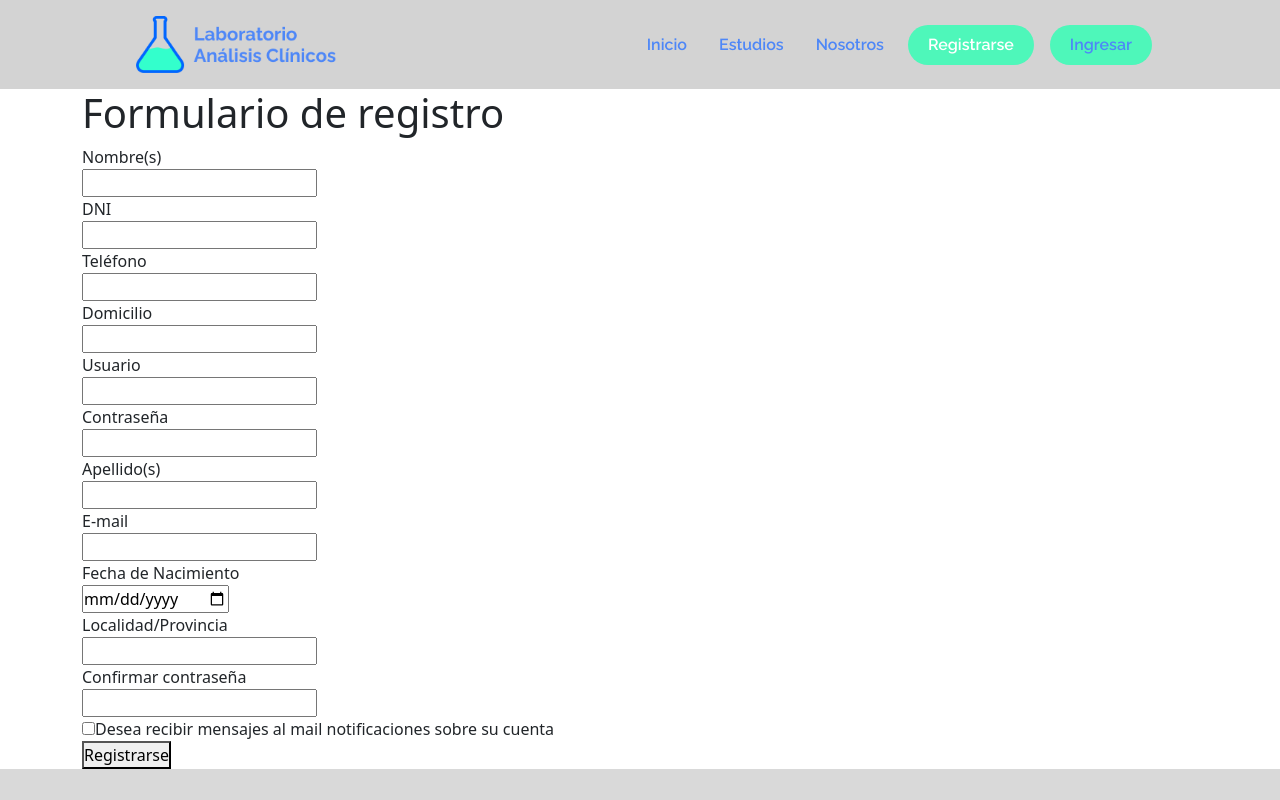
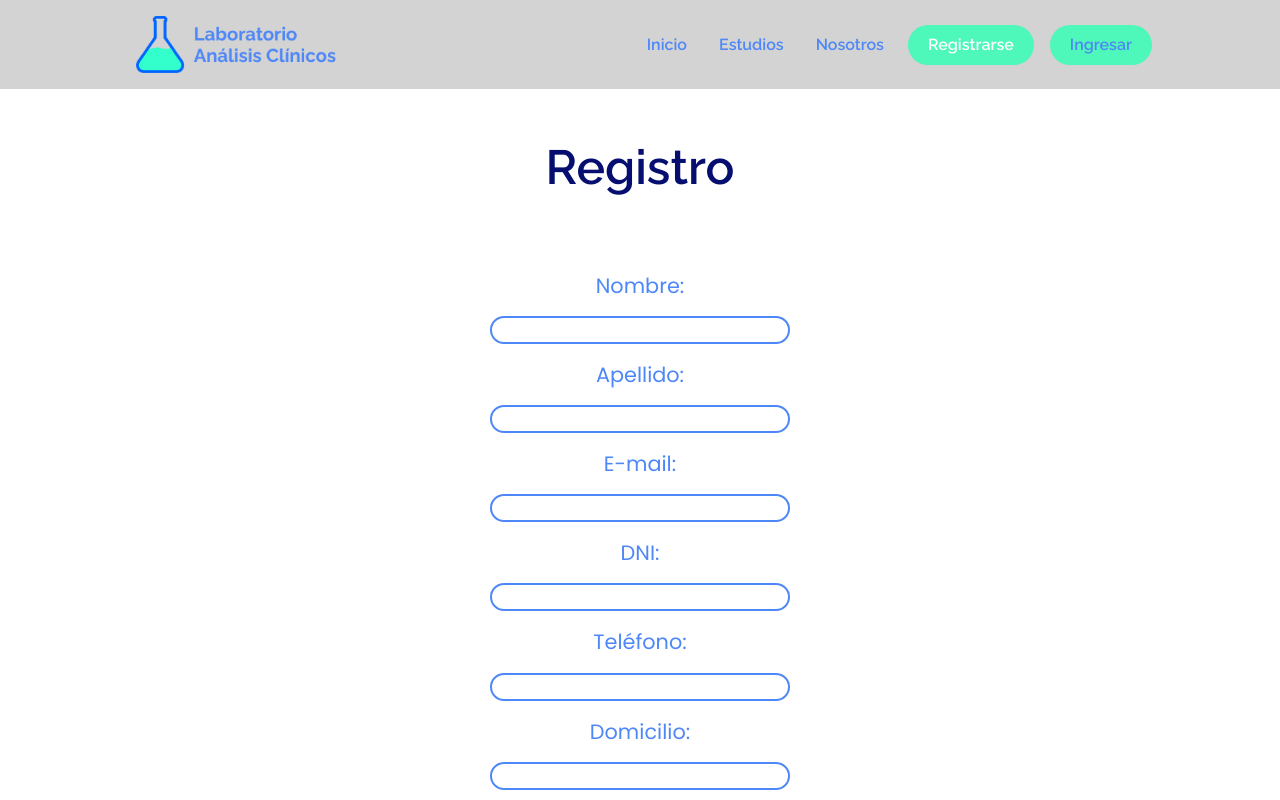
Before and after one commit to Francisco-Intelangelo/Laboratorio-de-Analisis-Clinicos, a React (Vite) app: page /registrarse in a window 1280 px wide. Shown: the top 800 px of the page. Built offline with nearby package versions, Linux system fonts and the light colour scheme.

Commit message:
cambio form registro falta el back

```diff
--- a/src/Pages/Ingresar/Ingresar.css
+++ b/src/Pages/Ingresar/Ingresar.css
@@ -46,6 +46,9 @@
     font-family: 'Poppins';
     padding-bottom: 30px;
 }
+.button_registro:hover{
+    background: none;
+}
 @media  (min-width: 990px){
     .sign_in{
         height: auto;
--- a/src/Pages/Registrarse/Registrarse.css
+++ b/src/Pages/Registrarse/Registrarse.css
@@ -0,0 +1,36 @@
+.container_formRegister{
+    display: flex;
+    justify-content: center;
+    text-align: center;
+}
+
+.form_register{
+    padding-top: 50px;
+}
+
+.form_register .titleRegister{
+    font-family: 'Raleway';
+    font-weight: 600;
+    font-size: 3em;
+    color: #060F6F;
+    text-align: center;
+    padding-bottom: 50px;
+}
+.form_register .label{
+    font-family: 'Poppins';
+    color: #4E87F7;
+    font-size: 1.3em;
+    padding: 15px 0;
+}
+.form_register .input, .input_data{
+    border-radius: 20px;
+    border: 2px solid #4E87F7;
+    width: 300px;
+    padding: 0 10px;
+}
+.form_register .send{
+    border: none;
+    background-color: #4EF7BA;
+    padding: 5px 10px;
+    border-radius: 20px;
+}
--- a/src/Pages/Registrarse/Registrarse.jsx
+++ b/src/Pages/Registrarse/Registrarse.jsx
@@ -10,17 +10,16 @@ export const Registrarse = () => {
     const {register, formState: {errors}, handleSubmit , watch, reset} = useForm({
         defaultValues: {
             name:'',
+            last_name:'',
+            email:'',
             dni:'',
-            email:'',
+            phone:'',
+            adress:'',
+            date:'',
+            city:'',
+            user:'',
             password:'',
             confirmPass:'',
-            phone:'',
-            adress:'',
-            user:'',
-            date:'',
-            city:'',
-            last_name:'',
-            more_info: false,
         }
     });
 
@@ -41,14 +40,14 @@ export const Registrarse = () => {
 
 
     return (
-        <div className="container">
+        <div className="container_formRegister">
             <div className='register'>
                 <form onSubmit={onSubmit} className='form_register'>
-                    <h1 className="titleRegister">Formulario de registro</h1>
+                    <h1 className="titleRegister">Registro</h1>
                     <div className='sd'>
                         <div className='form_div'>
                             <div>
-                                <label>Nombre(s)</label>
+                                <label className='label'>Nombre:</label>
                             </div>
                             <div>
                                 <input type="text" className="input" name='name' {...register('name', {
@@ -57,7 +56,33 @@ export const Registrarse = () => {
                                 {errors.name?.type === "required" && <p>Nombre requerido</p>}
                             </div>
                             <div>
-                                <label>DNI</label>
+                                <label className='label'>Apellido:</label>
+                            </div>
+                            <div>
+                                <input type="text" className="input" name='last_name' {...register('last_name', {
+                                required: {
+                                value: true,
+                                }
+                                })}/>
+                                {errors.last_name?.type === "required" && <p>Apellido requerido</p>}
+                            </div>
+                            <div>
+                                <label className='label'>E-mail:</label>
+                            </div>
+                            <div>
+                                <input type="email" className="input" name='email' {...register('email', {
+                                required: {
+                                value: true,
+                                menssage: "Email requerido",
+                                },
+                                pattern: {
+                                value: /^[a-zA-Z0-9_.+-]+@[a-zA-Z0-9-]+\.[a-zA-Z0-9-.]+$/,
+                                },
+                                })}/>
+                                {errors.email?.type === "required" && <p>Email requerido</p>}
+                            </div>
+                            <div>
+                                <label className='label'>DNI:</label>
                             </div>
                             <div>
                                 <input type="text" className="input" name='dni' {...register('dni', {
@@ -66,7 +91,7 @@ export const Registrarse = () => {
                                 {errors.dni?.type === "required" && <p>DNI requerido</p>}
                             </div>
                             <div>
-                                <label>Teléfono</label>
+                                <label className='label'>Teléfono:</label>
                             </div>
                             <div>
                                 <input type="tel" className="input" name='phone' {...register('phone', {
@@ -75,7 +100,7 @@ export const Registrarse = () => {
                                 {errors.phone?.type === "required" && <p>Teléfono requerido</p>}
                             </div>
                             <div>
-                                <label>Domicilio</label>
+                                <label className='label'>Domicilio:</label>
                             </div>
                             <div>
                                 <input type="text" className="input" name='adress' {...register('adress', {
@@ -84,7 +109,29 @@ export const Registrarse = () => {
                                 {errors.adress?.type === "required" && <p>Domicilio requerido</p>}
                             </div>
                             <div>
-                                <label>Usuario</label>
+                                <label className='label'>Fecha de Nacimiento:</label>
+                            </div>
+                            <div>
+                                <input type="date" className='input' name='date' {...register('date', {
+                                required: {
+                                value: true,
+                                }
+                                })}/>
+                                {errors.date?.type === "required" && <p>Fecha requerida</p>}
+                            </div>
+                            <div>
+                                <label className='label'>Localidad/Provincia:</label>
+                            </div>
+                            <div>
+                                <input type="text" className='input' name='city' {...register('city', {
+                                required: {
+                                value: true,
+                                }
+                                })}/>
+                                {errors.city?.type === "required" && <p>Campo requerido</p>}
+                            </div>
+                            <div>
+                                <label className='label'>Usuario:</label>
                             </div>
                             <div>
                                 <input type="text" className="input_data" name='user' {...register('user' , {
@@ -95,7 +142,7 @@ export const Registrarse = () => {
                                 {errors.user?.type === "minLength" && (<p>Nombre debe ser mayor a 3 caracteres</p>)}
                             </div>
                             <div>
-                                <label>Contraseña</label>
+                                <label className='label'>Contraseña:</label>
                             </div>
                             <div>
                                 <input type="password" className="input_data" name='password' {...register('password', {
@@ -111,56 +158,8 @@ export const Registrarse = () => {
                             </div>
                         </div>
                         <div className='form_div_div'>
-                            <div>
-                                <label>Apellido(s)</label>
-                            </div>
-                            <div>
-                                <input type="text" className="input" name='last_name' {...register('last_name', {
-                                required: {
-                                value: true,
-                                }
-                                })}/>
-                                {errors.last_name?.type === "required" && <p>Apellido requerido</p>}
-                            </div>
-                            <div>
-                                <label>E-mail</label>
-                            </div>
-                            <div>
-                                <input type="email" className="input" name='email' {...register('email', {
-                                required: {
-                                value: true,
-                                menssage: "Email requerido",
-                                },
-                                pattern: {
-                                value: /^[a-zA-Z0-9_.+-]+@[a-zA-Z0-9-]+\.[a-zA-Z0-9-.]+$/,
-                                },
-                                })}/>
-                                {errors.email?.type === "required" && <p>Email requerido</p>}
-                            </div>
-                            <div>
-                                <label>Fecha de Nacimiento</label>
-                            </div>
-                            <div>
-                                <input type="date" className='input' name='date' {...register('date', {
-                                required: {
-                                value: true,
-                                }
-                                })}/>
-                                {errors.date?.type === "required" && <p>Fecha requerida</p>}
-                            </div>
-                            <div>
-                                <label>Localidad/Provincia</label>
-                            </div>
-                            <div>
-                                <input type="text" className='input' name='city' {...register('city', {
-                                required: {
-                                value: true,
-                                }
-                                })}/>
-                                {errors.city?.type === "required" && <p>Campo requerido</p>}
-                            </div>
                             <div className='pass'>
-                                <label>Confirmar contraseña</label>
+                                <label className='label' >Confirmar contraseña:</label>
                             </div>
                             <div>
                                 <input type="confirmPass" className="input_data" {...register('confirmPass', {
@@ -174,11 +173,7 @@ export const Registrarse = () => {
                             </div>
                         </div>
                     </div>
-                    <div className='div_end'>
-                        <input type="checkbox" name='checkbox' {...register('more_info')}/>
-                        <label className='info'>Desea recibir mensajes al mail notificaciones sobre su cuenta</label>
-                    </div>
-                    <div>
+                    <div className='container_button'>
                         <button type="submit" className='send'>Registrarse</button>
                     </div>
                 </form>
```
